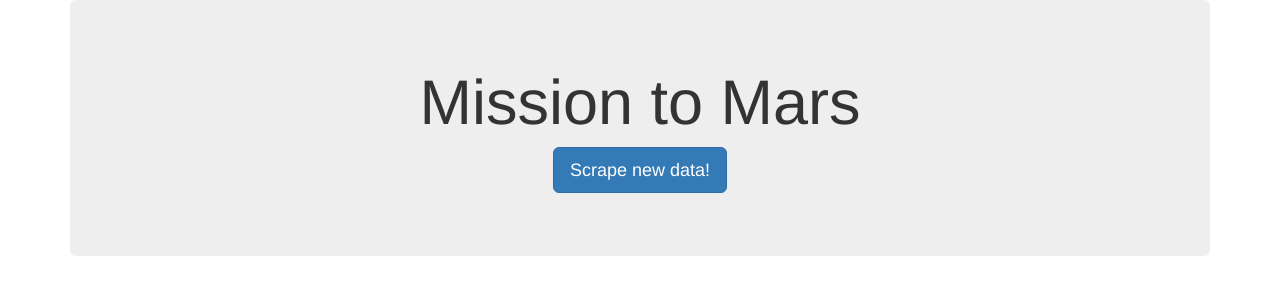
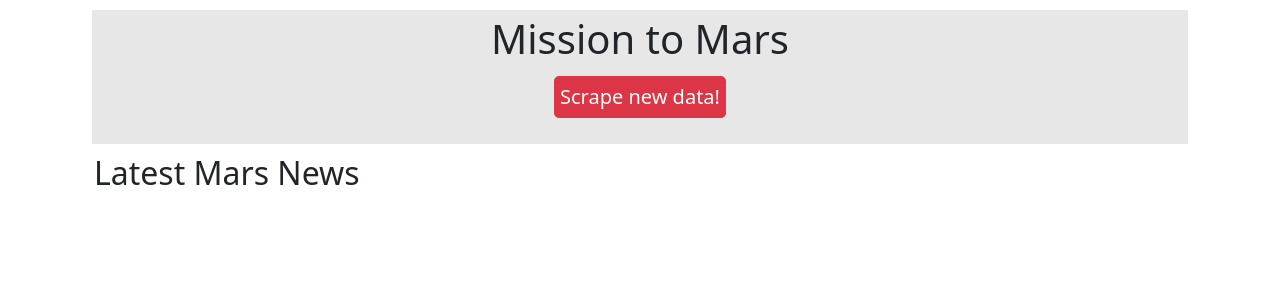
Before and after one commit to mgeffroy/Web-scraping-challenge, a Flask app: template Mission_to_Mars/templates/index.html in a window 1280 px wide. Shown: the top 300 px of the page. Run offline with Flask 2, Linux system fonts and the light colour scheme; the template is opened without the code that fills it, so the values that code supplies are empty; some libraries are stand-ins or nearby versions.

Commit message:
Tried to make flask work

```diff
--- a/Mission_to_Mars/app.py
+++ b/Mission_to_Mars/app.py
@@ -1,25 +1,27 @@
 # import necessary libraries
 
 from flask import Flask, render_template, redirect
-from flask_pymongo import PyMongo
+import pymongo
 import scrape_mars
+
 
 app = Flask(__name__)
 
 # Use flask_pymongo to set up mongo connection
-mongo = PyMongo(app, uri="mongodb://localhost:27017/mars_db")
+conn = 'mongodb://localhost:27017'
+client = pymongo.MongoClient(conn)
 
 
 @app.route("/")
-def index():
-    mars = mongo.db.collection.find_one()
-    return render_template("index.html", mars=mars)
+def home():
+    mongo_mars = client.mars_db.collection.find_one()
+    return render_template("index.html", flask_mars= mongo_mars)
 
 
 @app.route("/scrape")
 def scrape():
-    mars_info = scrape_mars
-    mongo.db.collection.update({}, mars_info, upsert=True)
+    mars_data = scrape_mars.scrape_info()
+    client.mars_db.collection.update({}, mars_data, upsert=True)
     return redirect("/")
 
 
--- a/Mission_to_Mars/templates/index.html
+++ b/Mission_to_Mars/templates/index.html
@@ -6,21 +6,40 @@
   <meta name="viewport" content="width=device-width, initial-scale=1.0">
   <meta http-equiv="X-UA-Compatible" content="ie=edge">
   <title>Hello Mars</title>
-  <link rel="stylesheet" href="https://maxcdn.bootstrapcdn.com/bootstrap/3.3.7/css/bootstrap.min.css">
+  <link href="https://cdn.jsdelivr.net/npm/bootstrap@5.0.1/dist/css/bootstrap.min.css" rel="stylesheet" integrity="sha384-+0n0xVW2eSR5OomGNYDnhzAbDsOXxcvSN1TPprVMTNDbiYZCxYbOOl7+AMvyTG2x" crossorigin="anonymous">
   <link rel="stylesheet" href="https://cdn.jsdelivr.net/npm/bootstrap-icons@1.5.0/font/bootstrap-icons.css">
 </head>
 
 <body>
-  <div class="container">
-    <div class="jumbotron text-center">
+
+  <div class="container highlight">
+    <div class="jumbotron text-center", style = "background-color: rgb(231, 231, 231); margin: 10px; padding: 5px", align = "text-center" >
       <!-- Render our data -->
       <h1>Mission to Mars</h1>
       <p>
-      <a class="btn btn-primary btn-lg" href="/scrape" role="button">Scrape new data!</a>
+      <a class="btn btn-danger btn-lg", style = "padding: 5px; margin: 5px" href="/scrape" role="button">Scrape new data!</a>
     </p>
     </div>
 </div>
+  <!--Create our first container -->
+<div class = "container px-4">
 
+  <!--Create our first row -->
+   <div class = "row gx-5">
+
+ <!--Create our columns inside our rows-->
+     <div class = "col-sm-12 col-md-12">
+       <h2>Latest Mars News</h2>
+      <p>{{scrape_mars.news_title}} </p>
+      <p>{{scrape_mars.news_p}} </p>
+
+</div>
+
+
+</div>
+
+
+</div>
 
 </body>
 
```
Also changed, not shown: Mission_to_Mars/scrape_mars.py (+8 -10 lines).
